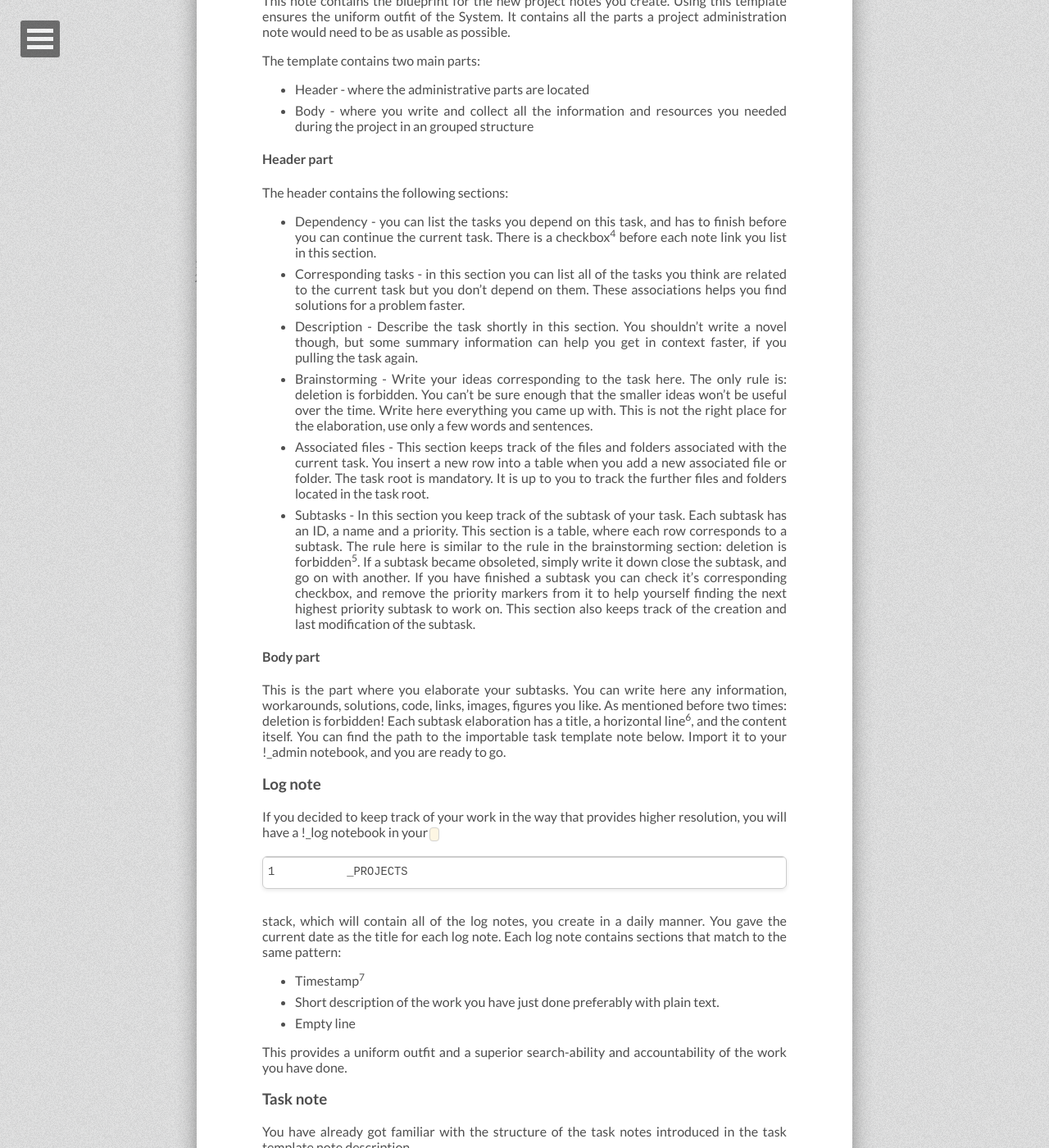
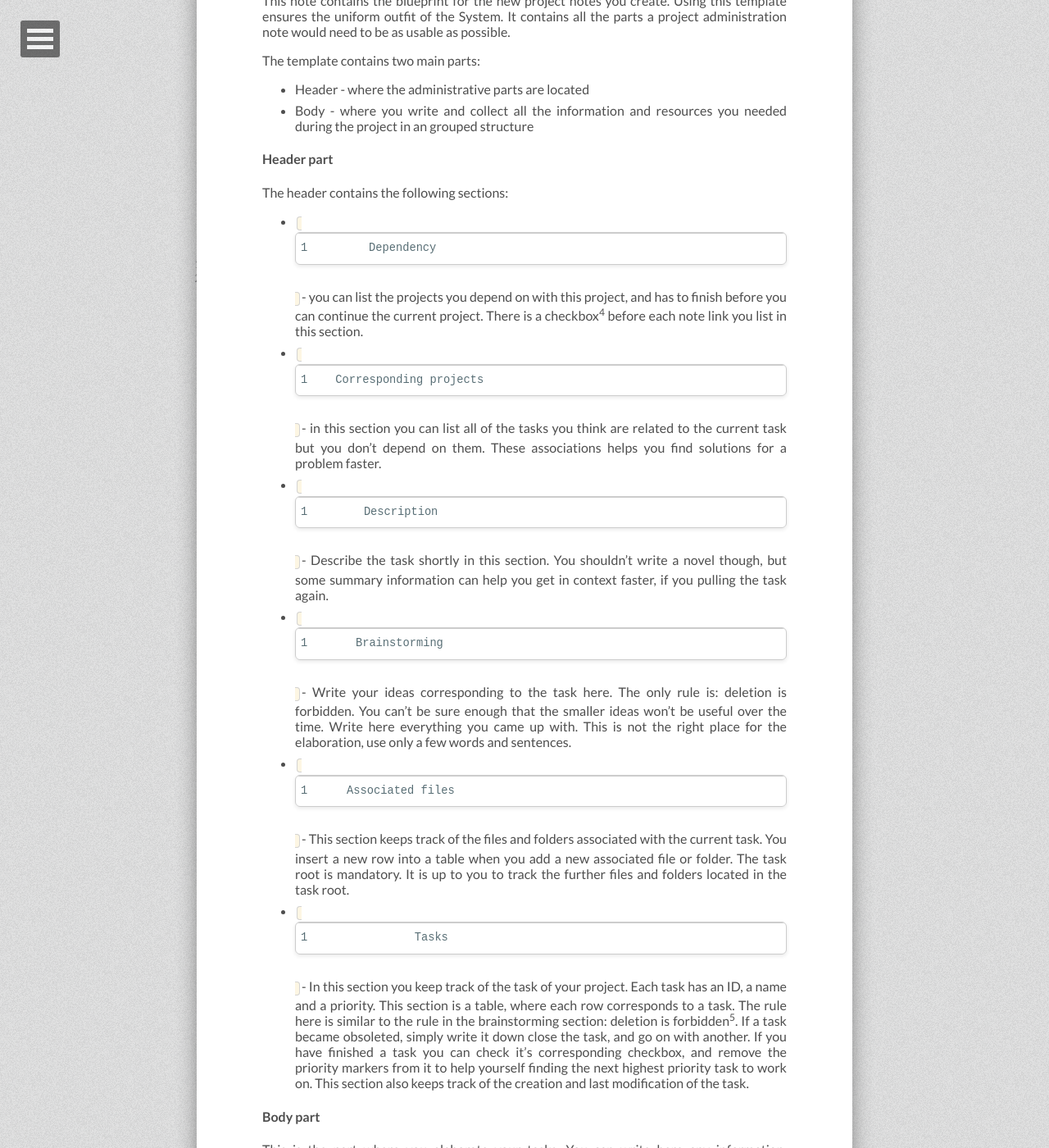
Before and after one commit to tiborsimon/tiborsimon.github.io, a Jekyll site: the page built from _posts/2015-07-10-project-management-in-evernote.md, in a window 1280 px wide and 1400 px high, scrolled down 4503 px. Shown: the whole window at 82% size. Built offline with Jekyll 4.4.1, drawn with Linux system fonts in a browser that asks for light colours; nearby versions of some CDN libraries; comment, search, counter and statistics services are not loaded; some of the changed text lies outside the part shown.

Commit message:
Article update

```diff
--- a/_posts/2015-07-10-project-management-in-evernote.md
+++ b/_posts/2015-07-10-project-management-in-evernote.md
@@ -115,16 +115,16 @@ The template contains two main parts:
 
 The header contains the following sections:
 
-- Dependency - you can list the tasks you depend on this task, and has to finish before you can continue the current task. There is a checkbox[^4] before each note link you list in this section.
-- Corresponding tasks - in this section you can list all of the tasks you think are related to the current task but you don't depend on them. These associations helps you find solutions for a problem faster.
-- Description - Describe the task shortly in this section. You shouldn't write a novel though, but some summary information can help you get in context faster, if you pulling the task again.
-- Brainstorming - Write your ideas corresponding to the task here. The only rule is: deletion is forbidden. You can't be sure enough that the smaller ideas won't be useful over the time. Write here everything you came up with. This is not the right place for the elaboration, use only a few words and sentences.
-- Associated files - This section keeps track of the files and folders associated with the current task. You insert a new row into a table when you add a new associated file or folder. The task root is mandatory. It is up to you to track the further files and folders located in the task root.
-- Subtasks - In this section you keep track of the subtask of your task. Each subtask has an ID, a name and a priority. This section is a table, where each row corresponds to a subtask. The rule here is similar to the rule in the brainstorming section: deletion is forbidden[^5]. If a subtask became obsoleted, simply write it down close the subtask, and go on with another. If you have finished a subtask you can check it's corresponding checkbox, and remove the priority markers from it to help yourself finding the next highest priority subtask to work on. This section also keeps track of the creation and last modification of the subtask.
+- `Dependency` - you can list the projects you depend on with this project, and has to finish before you can continue the current project. There is a checkbox[^4] before each note link you list in this section.
+- `Corresponding projects` - in this section you can list all of the tasks you think are related to the current task but you don't depend on them. These associations helps you find solutions for a problem faster.
+- `Description` - Describe the task shortly in this section. You shouldn't write a novel though, but some summary information can help you get in context faster, if you pulling the task again.
+- `Brainstorming` - Write your ideas corresponding to the task here. The only rule is: deletion is forbidden. You can't be sure enough that the smaller ideas won't be useful over the time. Write here everything you came up with. This is not the right place for the elaboration, use only a few words and sentences.
+- `Associated files` - This section keeps track of the files and folders associated with the current task. You insert a new row into a table when you add a new associated file or folder. The task root is mandatory. It is up to you to track the further files and folders located in the task root.
+- `Tasks` - In this section you keep track of the task of your project. Each task has an ID, a name and a priority. This section is a table, where each row corresponds to a task. The rule here is similar to the rule in the brainstorming section: deletion is forbidden[^5]. If a task became obsoleted, simply write it down close the task, and go on with another. If you have finished a task you can check it's corresponding checkbox, and remove the priority markers from it to help yourself finding the next highest priority task to work on. This section also keeps track of the creation and last modification of the task.
 
 #### Body part
 
-This is the part where you elaborate your subtasks. You can write here any information, workarounds, solutions, code, links, images, figures you like. As mentioned before two times: deletion is forbidden! Each subtask elaboration has a title, a horizontal line[^6], and the content itself. You can find the path to the importable task template note below. Import it to your !_admin notebook, and you are ready to go.
+This is the part where you elaborate your tasks. You can write here any information, workarounds, solutions, code, links, images, figures you like. As mentioned before two times: deletion is forbidden! Each task elaboration has a title, a horizontal line[^6], and the content itself. You can find the path to the importable task template note below. Import it to your !_admin notebook, and you are ready to go.
 
 ### Log note
 
```
